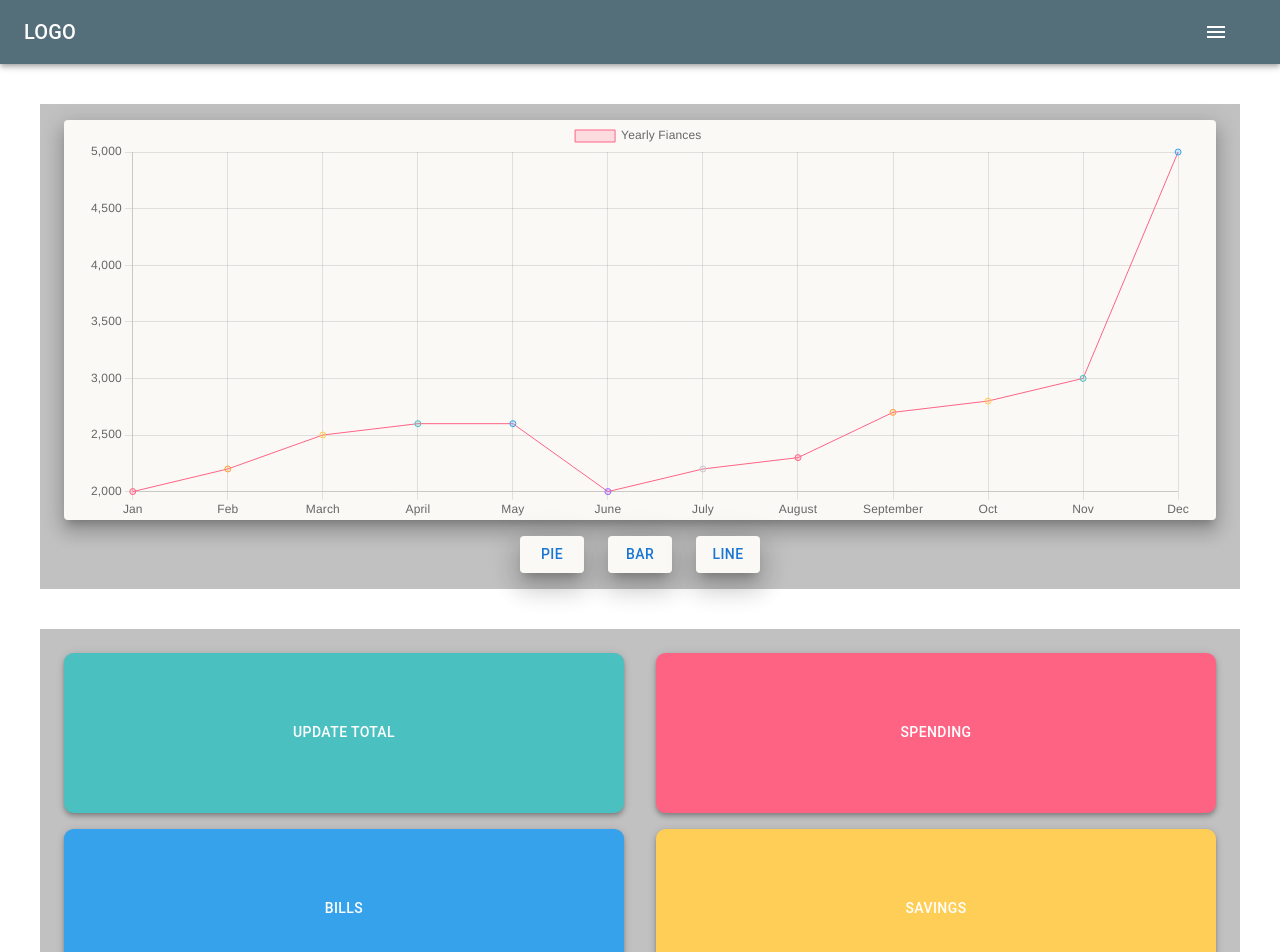
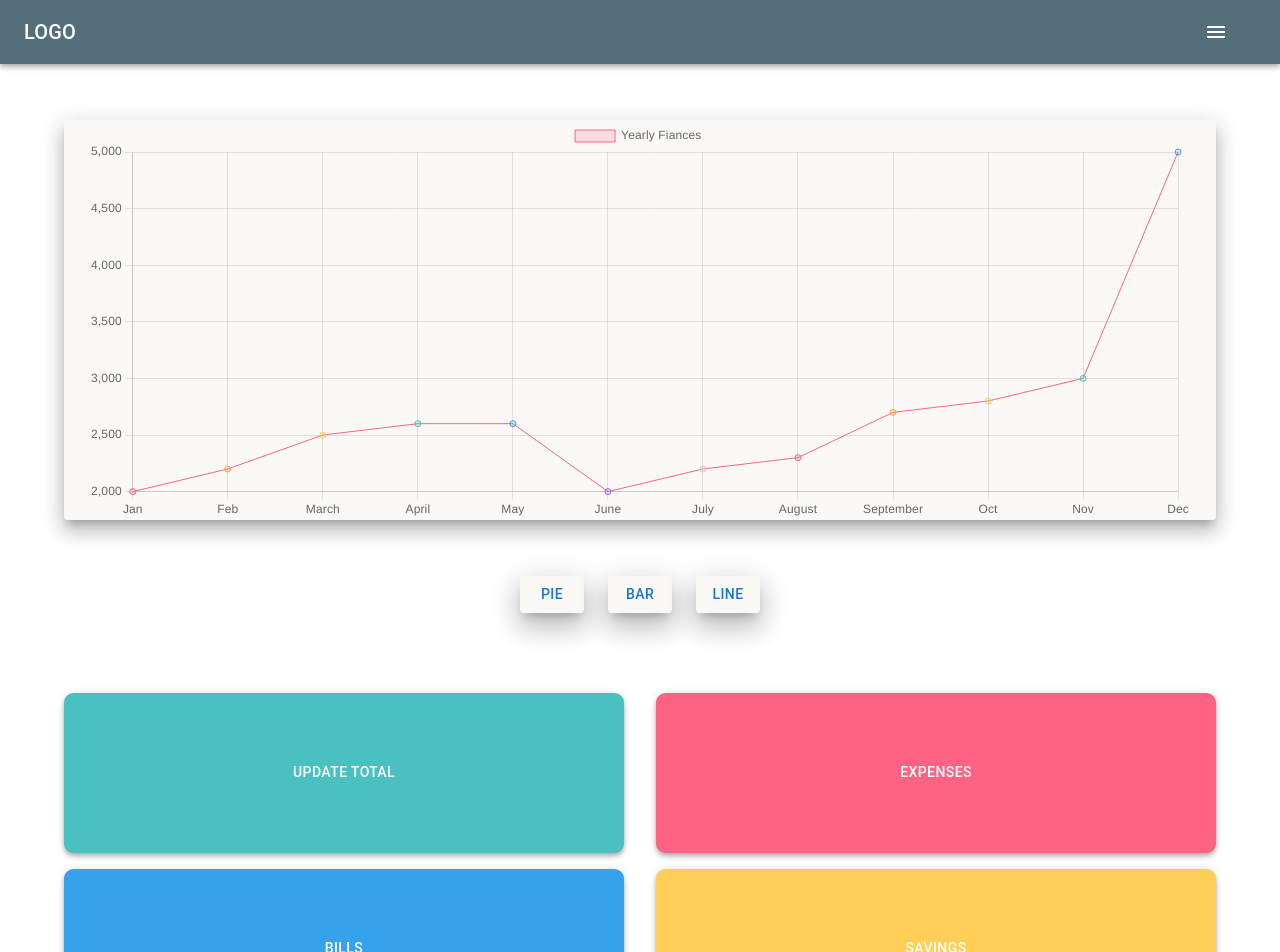
Before and after one commit to edyta0106/Golden-Goose-Finance, a React (Create React App) app in the folder client/: page /dashboard in a window 1280 px wide. Shown: the top 952 px of the page. Built offline with nearby package versions, Linux system fonts and the light colour scheme.

Commit message:
Added styling to dashboard.

```diff
--- a/client/src/components/Dashboard/Dashboard.js
+++ b/client/src/components/Dashboard/Dashboard.js
@@ -30,10 +30,17 @@ const StyledBox = styled(Paper)({
   display: "grid",
   justifyContent: "center",
   alignContent: "center",
+  "&:hover": {
+    transform: "scale(110%)",
+    transition: "ease-in-out",
+  },
 });
 
 const StyledButton = styled(Button)(({ theme }) => ({
   color: "#fff",
+}));
+const GraphButton = styled(Button)(({ theme }) => ({
+  "&:hover": { backgroundColor: "rgba(201, 203, 207, .7)" },
 }));
 
 const StyledModalBox = styled(Paper)({
@@ -45,8 +52,6 @@ const StyledModalBox = styled(Paper)({
   top: "50%",
   left: "50%",
   transform: "translate(-50%, -50%)",
-
-  // add paper proper here
 });
 
 const ModalItem = styled(Paper)(({ theme }) => ({
@@ -115,8 +120,8 @@ export default function Dashboard() {
 
   return (
     <Box sx={{ minHeight: "85vh" }}>
-      {/* Change bgColor for containers later */}
-      <Container sx={{ mt: 5, p: 2, backgroundColor: "#c1c1c1" }}>
+      {/* Graph Container */}
+      <Container sx={{ mt: 5, p: 2 }}>
         <Box sx={{ flexGrow: 1 }}>
           <Grid container spacing={2}>
             <Grid item xs={12}>
@@ -124,28 +129,28 @@ export default function Dashboard() {
                 <TheGraphComponent chart={chart} />
               </Item>
             </Grid>
-            <Grid item xs={12} sx={{ display: "flex", justifyContent: "center", flexDirection: "row", gap: 3 }}>
+            <Grid item xs={12} sx={{ mt: 5, display: "flex", justifyContent: "center", flexDirection: "row", gap: 3 }}>
               <Item elevation={16}>
-                <Button onClick={handleClick} id="pie">
+                <GraphButton onClick={handleClick} id="pie">
                   Pie
-                </Button>
+                </GraphButton>
               </Item>
               <Item elevation={16}>
-                <Button onClick={handleClick} id="bar">
+                <GraphButton onClick={handleClick} id="bar">
                   Bar
-                </Button>
+                </GraphButton>
               </Item>
               <Item elevation={16}>
-                <Button onClick={handleClick} id="line">
+                <GraphButton onClick={handleClick} id="line">
                   Line
-                </Button>
+                </GraphButton>
               </Item>
             </Grid>
           </Grid>
         </Box>
       </Container>
       {/* Card Tile Container */}
-      <Container sx={{ mt: 5, p: 3, backgroundColor: "#c1c1c1" }}>
+      <Container sx={{ mt: 5, p: 3 }}>
         <Box sx={{ flexGrow: 1 }}>
           <Grid container rowSpacing={2} columnSpacing={{ xs: 2, sm: 3, md: 4 }}>
             <Grid item xs={6}>
@@ -169,7 +174,6 @@ export default function Dashboard() {
                         />
                       </ModalItem>
                       <Box textAlign="center">
-                        {/* Need to bind click event to handle what happens on form submit */}
                         <Button onClick={handleFormSubmit} type="button" sx={{ mt: 5 }}>
                           Submit
                         </Button>
@@ -182,7 +186,7 @@ export default function Dashboard() {
             <Grid item xs={6}>
               <StyledBox elevation={4} sx={{ bgcolor: "rgba(255, 99, 132, 1)" }}>
                 <Link to="/spending">
-                  <StyledButton>Spending</StyledButton>
+                  <StyledButton>Expenses</StyledButton>
                 </Link>
               </StyledBox>
             </Grid>
--- a/client/src/components/graphComponents/PieChart.jsx
+++ b/client/src/components/graphComponents/PieChart.jsx
@@ -30,9 +30,6 @@ export function PieChart() {
   const [{ data: data1 }, { data: data2 }, { data: data3 }] = QueryMultiple();
   console.log(data1);
 
-  // const map1 = data1.map((x) => x);
-  // console.log(map1);
-
   const [stateData, setData] = useState({
     labels: ["Bill", "Savings", "Expenses"],
     datasets: [
@@ -63,7 +60,7 @@ export function PieChart() {
   });
   return (
     <>
-      <Container sx={{ width: 400, height: 400 }}>
+      <Container sx={{ minWidth: 200, height: 400 }}>
         <Pie data={stateData} options={{ maintainAspectRatio: false }} />
       </Container>
     </>
```
